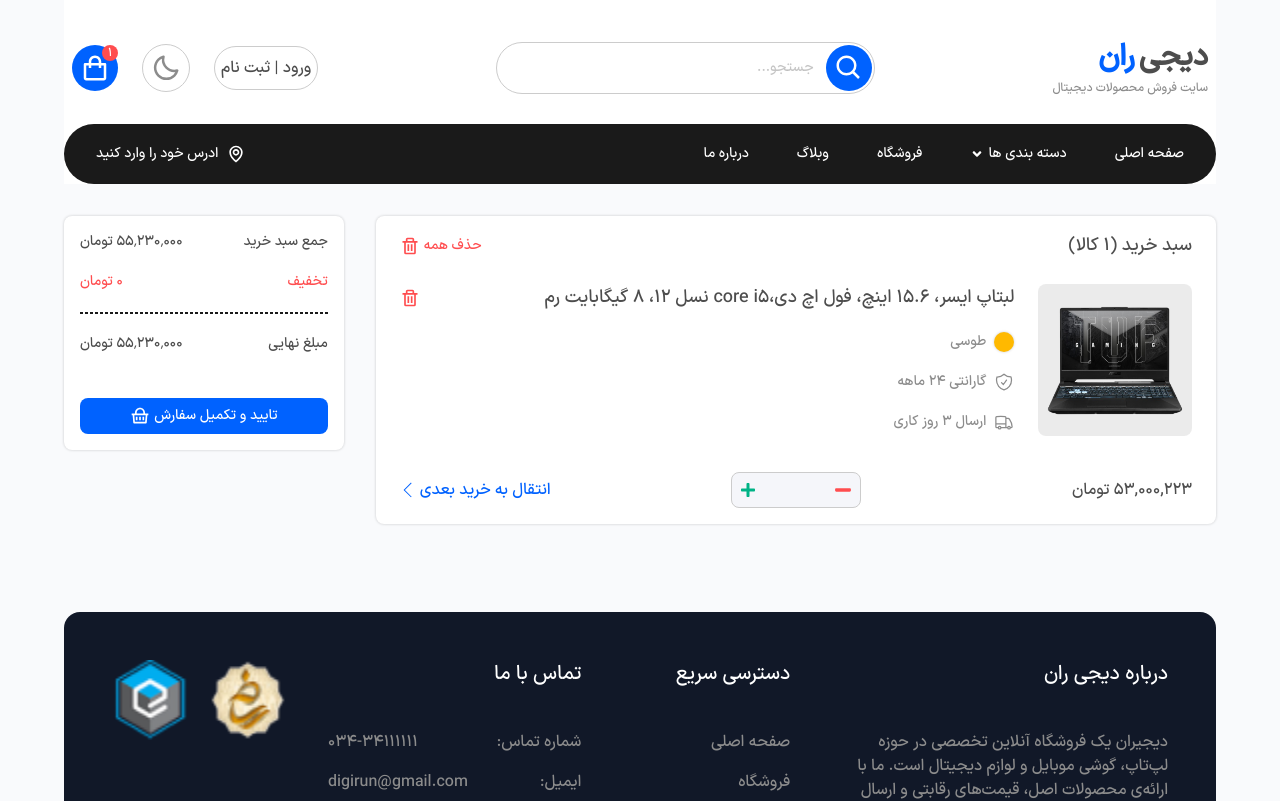
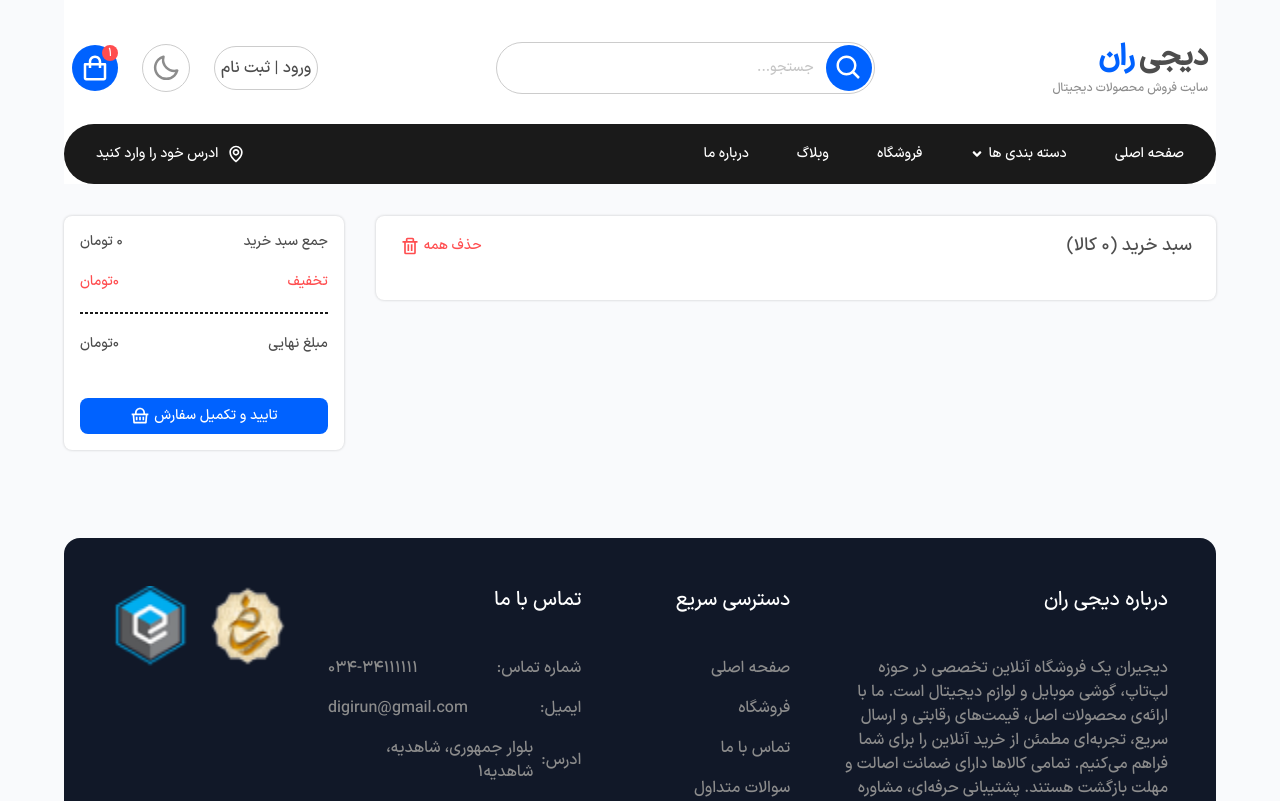
Before and after one commit to Mangelimahdi/Digirun, a React (Vite) app: page /cart in a window 1280 px wide. Shown: the top 801 px of the page. Built offline with nearby package versions, Linux system fonts and the light colour scheme; what react-multi-date-picker would draw is missing.

Commit message:
feat: show real discount totals in ConfirmPurchase
Refine getProductPrice (clamp discountAmount to price, safer
percentage/fixed handling) and use it in ConfirmPurchase to sum
original price and discount across cart items instead of showing
hardcoded subtotal/final price.

```diff
--- a/src/features/cart/CartHeader/CartHeader.jsx
+++ b/src/features/cart/CartHeader/CartHeader.jsx
@@ -1,13 +1,13 @@
 import React from 'react'
 import { BiTrash } from "react-icons/bi";
 
-const CartHeader = () => {
+const CartHeader = ({ totalItemsCount }) => {
     return (
         <div className='flex items-center justify-between mb-6'>
             <div className='text-gray-400 dart:text-gray-400 text-sm md:text-base lg:text-lg'>
                 <span>سبد خرید</span>
                 {" "}
-                <span className=''>(1 کالا)</span>
+                <span className=''>({totalItemsCount} کالا)</span>
             </div>
             <button className='flex items-center gap-1 text-error cursor-pointer'>
                 <span className='text-xs md:text-sm'>حذف همه</span>
--- a/src/features/cart/ConfirmPurchase/ConfirmPurchase.jsx
+++ b/src/features/cart/ConfirmPurchase/ConfirmPurchase.jsx
@@ -1,21 +1,34 @@
 import React from 'react'
 import { RiShoppingBasketLine } from "react-icons/ri";
+import { getProductPrice } from '../../../utils/getProductPrice';
 
-const ConfirmPurchase = () => {
+const ConfirmPurchase = ({ cartDetails }) => {
+    const { totalPrice, totalDiscount } = cartDetails.reduce((acc, item) => {
+        const { originalPrice, discountAmount } = getProductPrice(
+            item.product?.price,
+            item.product?.discount
+        );
+        acc.totalPrice += originalPrice * item.count;
+        acc.totalDiscount += discountAmount * item.count;
+        return acc
+    }, { totalPrice: 0, totalDiscount: 0})
+
+    const finalPrice = totalPrice - totalDiscount;
+
     return (
         <div className='flex flex-col  gap-y-5 bg-white dark:bg-dark-100 shadow-100 rounded-lg p-4'>
             <div className='flex items-center justify-between text-sm text-gray-400 dark:text-gray-500'>
                 <span>جمع سبد خرید</span>
-                <span>۵۵٬۲۳۰٬۰۰۰ تومان</span>
+                <span>{totalPrice.toLocaleString()} تومان</span>
             </div>
-            <div className='flex items-center justify-between text-error text-sm '>
+            <div className='flex items-center justify-between text-error text-sm'>
                 <span>تخفیف</span>
-                <span>0 تومان</span>
+                <span>{totalDiscount.toLocaleString("fa-IR")}تومان</span>
             </div>
             <span className='block border border-dashed border-gray-500 w-full'></span>
             <div className='flex items-center justify-between text-gray-400 dark:text-gray-500 text-sm mb-6'>
                 <span>مبلغ نهایی</span>
-                <span>۵۵٬۲۳۰٬۰۰۰ تومان</span>
+                <span>{finalPrice.toLocaleString("fa-IR")}تومان</span>
             </div>
             <button className='flex items-center justify-center py-2 rounded-lg text-white gap-1 bg-primary-300 cursor-pointer hover:bg-primary-400/80 transition-colors duration-300 text-sm'>
                 تایید و تکمیل سفارش
--- a/src/features/cart/ProductCount/ProductCount.jsx
+++ b/src/features/cart/ProductCount/ProductCount.jsx
@@ -1,15 +1,19 @@
 import React from 'react'
+import { BiMinus, BiTrash } from 'react-icons/bi';
 import { FaMinus, FaPlus } from "react-icons/fa";
-const ProductCount = ({ count,
-    handlerIncrement,
-    handlerDecrement,
-    handleCountChange, }) => {
+const ProductCount = ({
+    id,
+    color,
+    count,
+    changeItemCount,
+    removeFromCart,
+    incrementCount,
+    decrementCount, }) => {
     return (
         <div className='px-2 py-1 lg:w-1/2 lg:mx-auto border bg-gray-100 dark:bg-[#161E2D] border-gray-200 dark:border-gray-400 rounded-lg flex items-center justify-between'>
             <button
-                className={`text-lg text-error cursor-pointer ${count === 1 && "opacity-60"}`}
-                disabled={count === 1}
-                onClick={handlerDecrement}><FaMinus />
+                className='text-base text-success cursor-pointer'
+                onClick={() => incrementCount(id, color)}><FaPlus />
             </button>
             <input
                 type="text"
@@ -17,13 +21,22 @@
                 pattern='[0-9]*'
                 className='w-6.5 h-6.5 outline-none px-1 dark:text-gray-400 rounded-sm text-center'
                 value={count}
-                onChange={(event) => handleCountChange(event.target.value)} />
-            <button
-                className='text-base text-success cursor-pointer'
-
-                onClick={handlerIncrement}><FaPlus />
-            </button>
-        </div>
+                onChange={(event) => changeItemCount(id, color, event.target.value)} />
+            {count <= 1 ? (
+                <button
+                    type='button'
+                    onClick={() => removeFromCart(id, color)}
+                    className='text-xl text-error cursor-pointer'>
+                    <BiTrash />
+                </button>
+            ) : (
+                <button
+                    type='button'
+                    className='text-xl text-error cursor-pointer'
+                    onClick={() => decrementCount(id, color)}><BiMinus /></button>
+            )
+            }
+        </div >
     )
 }
 
--- a/src/pages/Cart/page.jsx
+++ b/src/pages/Cart/page.jsx
@@ -7,28 +7,43 @@
 import CartHeader from '../../features/cart/CartHeader/CartHeader';
 import { BiTrash } from 'react-icons/bi';
 import ConfirmPurchase from '../../features/cart/ConfirmPurchase/ConfirmPurchase';
+import useCart from '../../hooks/useCart';
+import products from '../../data/products';
 
 const Cart = () => {
+    const {
+        cartItems,
+        changeItemCount,
+        removeFromCart,
+        incrementCount,
+        decrementCount,
+        totalItemsCount,
+    } = useCart();
+
+
+    const cartDetails = cartItems.map((item) => ({
+        ...item,
+        product: products.find(product => item.id === product.id)
+    }))
+
     return (
         <div className='mb-4 lg:mb-22 flex flex-col lg:flex-row items-start gap-y-4 lg:gap-x-8'>
-            <div className='w-full lg:w-3/4  bg-white dark:bg-dark-100 shadow-100 rounded-lg py-2 px-3 md:py-4 md:px-6'>
-                <CartHeader />
-                <div className=''>
+            <div className='w-full lg:w-3/4 bg-white dark:bg-dark-100 shadow-100 rounded-lg py-2 px-3 md:py-4 md:px-6'>
+                <CartHeader totalItemsCount={totalItemsCount} />
+                {cartDetails.length > 0 ? (
+                    cartDetails.map(({ id, count, color, product }, index) => (
+                        <div key={index} className='flex  flex-col gap-2 border-b border-gray-200 dark:border-gray-400'>
+                            <div className='py-2'>
                                 <div className='flex flex-col sm:flex-row items-start gap-x-6'>
                                     <div className='w-full sm:w-1/2 lg:w-1/5'>
                                         <CartProductImage />
                                     </div>
                                     <div className='w-full flex flex-col gap-y-5 max-h-max lg:w-4/5'>
-                            <div className='flex items-center gap-2  justify-between'>
-                                <h2 className='text-sm lg:text-lg text-gray-400 dark:text-gray-500'>لبتاپ ایسر، ۱۵.۶ اینچ، فول اچ دی،core i۵ نسل ۱۲، ۸ گیگابایت رم </h2>
-                                <button className='flex items-center gap-1 text-error cursor-pointer'>
-                                    <BiTrash className='md:text-xl' />
-                                </button>
-                            </div>
+                                        <h2 className='text-sm lg:text-lg text-gray-400 dark:text-gray-500'>{product.title}</h2>
                                         <div className="flex items-start gap-2 text-xs md:text-sm text-gray-300 dark:text-gray-500">
-                                <span className="block shadow-100 bg-amber-400 size-3.5 md:size-4.5 lg:size-5 rounded-full">
+                                            <span style={{ backgroundColor: color?.value }} className="block shadow-100  size-3.5 md:size-4.5 lg:size-5 rounded-full">
                                             </span>
-                                طوسی
+                                            {color?.name}
                                         </div>
                                         <div className='text-gray-300 dark:text-gray-500 flex items-center gap-1 lg:gap-2 text-xs lg:text-sm'>
                                             <HiOutlineShieldCheck className='size-5' />
@@ -40,12 +55,19 @@
                                         </div>
                                     </div>
                                 </div>
-                    <div className='grid grid-cols-2 sm:grid-cols-3 gap-2 items-center justify-between mt-4'>
+                                <div className='grid grid-cols-2 sm:grid-cols-3 gap-2 items-center justify-between mt-4 '>
                                     <div className='text-gray-400 dark:text-gray-500 text-sm md:text-base'>
-                            53,000,223
+                                        {product ? `${(product?.price * count).toLocaleString("fa-IR")}` : ""}
                                         تومان
                                     </div>
-                        <ProductCount />
+                                    <ProductCount
+                                        count={count}
+                                        id={id}
+                                        color={color}
+                                        changeItemCount={changeItemCount}
+                                        removeFromCart={removeFromCart}
+                                        incrementCount={incrementCount}
+                                        decrementCount={decrementCount} />
                                     <span className='flex items-center sm:justify-end gap-1 text-primary-300 text-xs sm:text-sm md:text-base'>
                                         انتقال به خرید بعدی
                                         <TfiAngleLeft />
@@ -53,8 +75,17 @@
                                 </div>
                             </div>
                         </div>
+                    ))
+                ) : (
+                    <p>
+
+                    </p>
+                )
+
+                }
+            </div>
             <div className='w-full lg:w-1/4'>
-                <ConfirmPurchase />
+                <ConfirmPurchase cartDetails={cartDetails} />
             </div>
         </div>
     )
--- a/src/utils/getProductPrice.js
+++ b/src/utils/getProductPrice.js
@@ -1,5 +1,5 @@
 
-export const getProductPrice = (price, discount) => {
+export const getProductPrice = (price = 0, discount) => {
     if (!discount?.active) {
         return {
             originalPrice: price,
@@ -8,15 +8,11 @@
         }
     }
 
-    let discountAmount = 0
+    const rawDiscount = discount.type === 'percentage'
+        ? price * (discount.value / 100)
+        : discount.value;
 
-    if (discount.type === 'percentage') {
-        discountAmount = price * (discount.value / 100);
-    }
-
-    if (discount.type === 'fixed') {
-        discountAmount = discount.value;
-    }
+    const discountAmount = Math.min(Math.floor(rawDiscount), price);
 
     const finalPrice = price - discountAmount;
 
```
Lines whose indentation alone changed are shown as unchanged.
